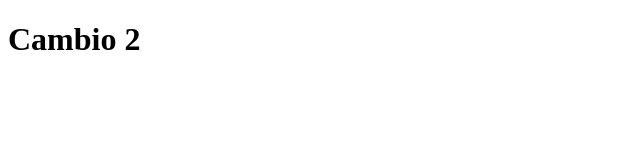
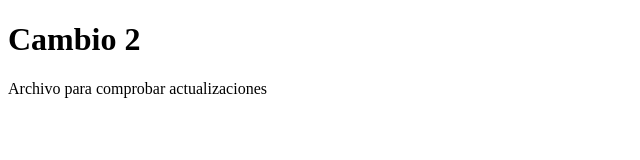
Before and after one commit to Worker92-Saul/Proyecto, a plain HTML site: page index.html in a window 1280 px wide. Shown: the whole page, without its empty margins (0-640 px from the left). Drawn offline with Linux system fonts and the light colour scheme.

Commit message:
Update index.html

```diff
--- a/index.html
+++ b/index.html
@@ -8,5 +8,6 @@
 </head>
 <body>
     <h1>Cambio 2</h1>
+    <p>Archivo para comprobar actualizaciones</p>
 </body>
 </html>
```
